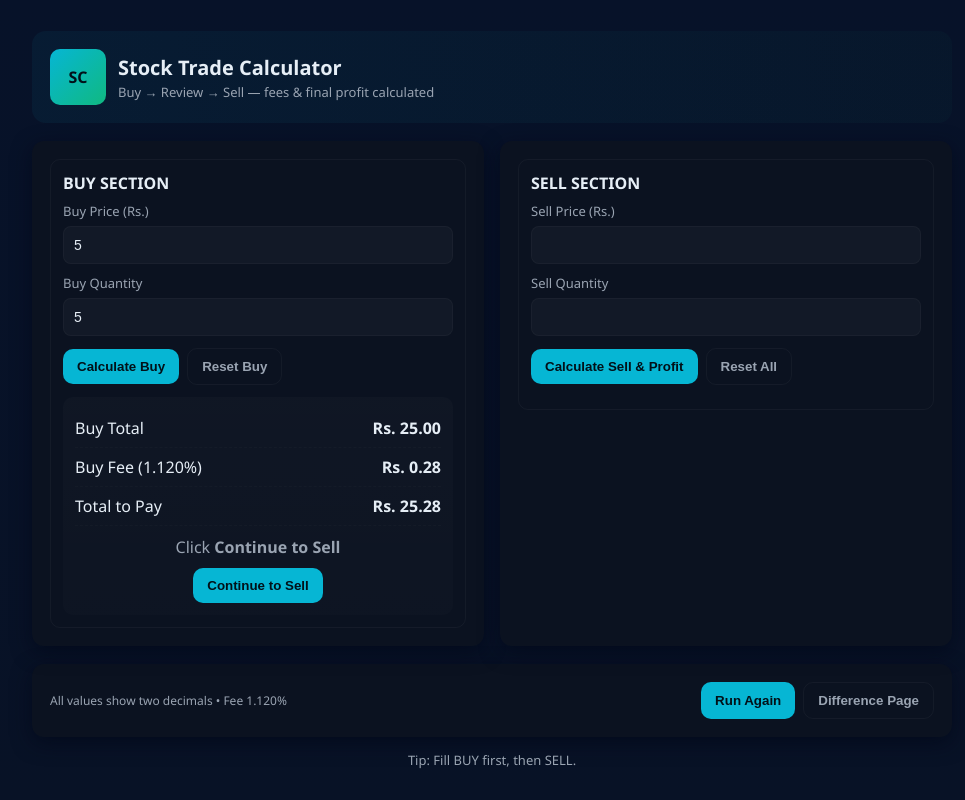
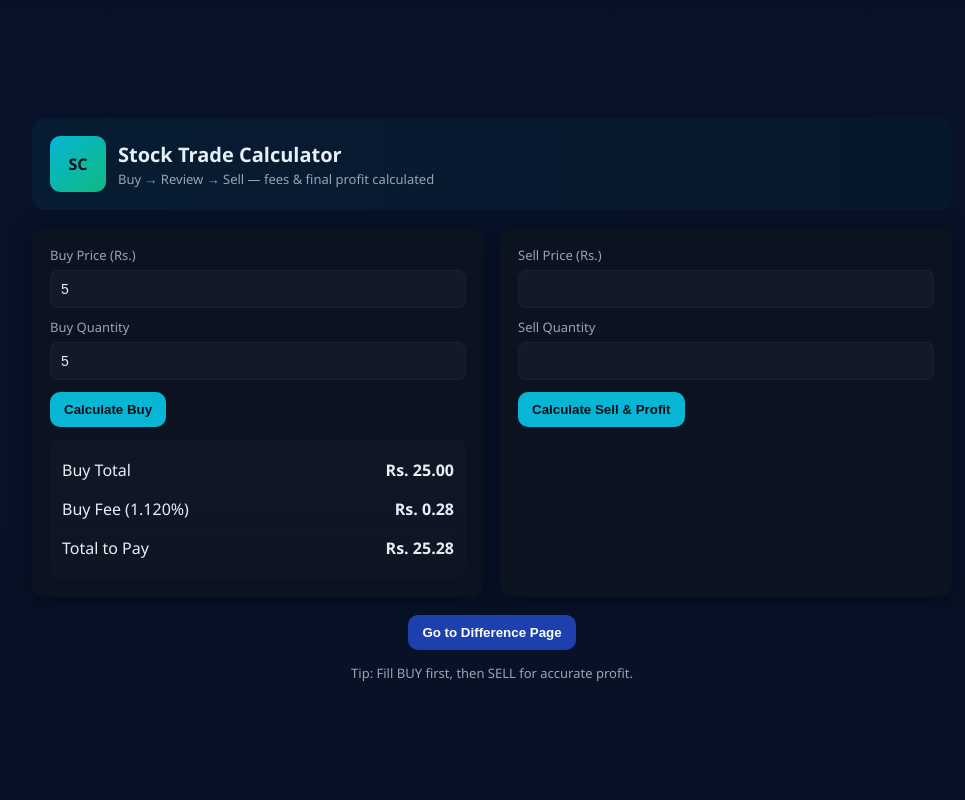
Before and after one commit to Thinura-neth/Trading-Web, a plain HTML site: page index.html in a window 1280 px wide. Both pictures are taken after typing "5", "5" into the empty fields and a click on the button "Calculate Buy". Shown: the whole page, without its empty margins (148-1113 px from the left). Drawn offline with Linux system fonts and the light colour scheme.

Commit message:
Add files via upload

```diff
--- a/index.html
+++ b/index.html
@@ -11,42 +11,81 @@
       --card-pad:18px; --radius:12px; --mono: 'Segoe UI', Roboto, Helvetica, Arial, sans-serif;
     }
     *{box-sizing:border-box}
-    body{font-family:var(--mono);background:linear-gradient(180deg,#071229 0%, #081226 100%);color:#e6eef6;margin:0;min-height:100vh;display:flex;align-items:center;justify-content:center;padding:24px}
+    body{
+      font-family:var(--mono);
+      background:linear-gradient(180deg,#071229 0%, #081226 100%);
+      color:#e6eef6;margin:0;min-height:100vh;
+      display:flex;align-items:center;justify-content:center;padding:24px
+    }
     .wrap{width:100%;max-width:920px}
 
-    .header{background:linear-gradient(90deg, rgba(6,182,212,0.06), rgba(16,185,129,0.03));border-radius:14px;padding:18px;margin-bottom:18px;display:flex;align-items:center;gap:12px}
-    .logo{width:56px;height:56px;border-radius:10px;background:linear-gradient(135deg,var(--accent),#10b981);display:flex;align-items:center;justify-content:center;font-weight:700;color:#021018}
-    .title h1{margin:0;font-size:20px} .title p{margin:2px 0 0;font-size:13px;color:var(--muted)}
+    .header{
+      background:linear-gradient(90deg, rgba(6,182,212,0.06),
+      rgba(16,185,129,0.03));
+      border-radius:14px;padding:18px;margin-bottom:18px;
+      display:flex;align-items:center;gap:12px
+    }
+    .logo{
+      width:56px;height:56px;border-radius:10px;
+      background:linear-gradient(135deg,var(--accent),#10b981);
+      display:flex;align-items:center;justify-content:center;
+      font-weight:700;color:#021018
+    }
+    .title h1{margin:0;font-size:20px}
+    .title p{margin:2px 0 0;font-size:13px;color:var(--muted)}
 
     .grid{display:grid;grid-template-columns:1fr 1fr;gap:16px}
-    .card{background:var(--card);border-radius:var(--radius);padding:var(--card-pad);box-shadow:0 6px 20px rgba(2,6,23,0.6);}
+    .card{
+      background:var(--card);border-radius:var(--radius);
+      padding:var(--card-pad);box-shadow:0 6px 20px rgba(2,6,23,0.6);
+    }
 
     label{display:block;font-size:13px;color:var(--muted);margin-bottom:6px}
-    input[type="number"]{width:100%;padding:10px;border-radius:8px;border:1px solid rgba(255,255,255,0.03);background:var(--glass);color:inherit;font-size:14px}
-    .muted{font-size:12px;color:var(--muted)}
+    input[type="number"]{
+      width:100%;padding:10px;border-radius:8px;
+      border:1px solid rgba(255,255,255,0.03);
+      background:var(--glass);color:inherit;font-size:14px
+    }
 
-    .btn{display:inline-flex;align-items:center;gap:8px;background:var(--accent);color:#021018;padding:10px 14px;border-radius:10px;border:0;cursor:pointer;font-weight:600}
-    .btn.secondary{background:transparent;border:1px solid rgba(255,255,255,0.04);color:var(--muted)}
+    .btn{
+      display:inline-flex;align-items:center;gap:8px;
+      background:var(--accent);color:#021018;
+      padding:10px 14px;border-radius:10px;border:0;
+      cursor:pointer;font-weight:600
+    }
+    .btn.secondary{
+      background:transparent;border:1px solid rgba(255,255,255,0.04);color:var(--muted)
+    }
 
-    .summary{background:linear-gradient(180deg, rgba(255,255,255,0.02), rgba(255,255,255,0.01));padding:12px;border-radius:10px}
-    .row{display:flex;justify-content:space-between;padding:8px 0;border-bottom:1px dashed rgba(255,255,255,0.02)}
+    .summary{
+      background:linear-gradient(180deg, rgba(255,255,255,0.02),
+      rgba(255,255,255,0.01));padding:12px;border-radius:10px
+    }
+    .row{
+      display:flex;justify-content:space-between;padding:8px 0;
+      border-bottom:1px dashed rgba(255,255,255,0.02)
+    }
     .row:last-child{border-bottom:0}
     .value{font-weight:700}
 
     .final{font-size:18px;padding:14px;border-radius:10px;text-align:center}
-    .profit{background:linear-gradient(90deg, rgba(16,185,129,0.12), rgba(16,185,129,0.04));color:var(--green)}
-    .loss{background:linear-gradient(90deg, rgba(220,38,38,0.1), rgba(220,38,38,0.03));color:var(--red)}
+    .profit{
+      background:linear-gradient(90deg, rgba(16,185,129,0.12),
+      rgba(16,185,129,0.04));color:var(--green)
+    }
+    .loss{
+      background:linear-gradient(90deg, rgba(220,38,38,0.1),
+      rgba(220,38,38,0.03));color:var(--red)
+    }
 
-    .box-title{font-weight:700;margin-bottom:8px}
-    .box{border:1px solid rgba(255,255,255,0.04);padding:12px;border-radius:10px}
+    .footer{
+      margin-top:14px;color:var(--muted);font-size:13px;text-align:center
+    }
 
-    .progress-wrap{height:12px;background:rgba(255,255,255,0.03);border-radius:8px;overflow:hidden}
-    .progress-bar{height:100%;width:0%;background:linear-gradient(90deg,var(--accent),#10b981);transition:width 350ms linear}
-
-    .controls{display:flex;gap:8px;align-items:center}
-    .footer{margin-top:14px;color:var(--muted);font-size:13px;text-align:center}
-
-    @media (max-width:820px){.grid{grid-template-columns:1fr}.logo{display:none}}
+    @media (max-width:820px){
+      .grid{grid-template-columns:1fr}
+      .logo{display:none}
+    }
   </style>
 </head>
 <body>
@@ -60,187 +99,105 @@
     </div>
 
     <div class="grid">
+      <!-- BUY -->
       <div class="card">
-        <div class="box">
-          <div class="box-title">BUY SECTION</div>
-          <label>Buy Price (Rs.)</label>
-          <input id="buyPrice" type="number" min="0" step="0.01">
+        <label>Buy Price (Rs.)</label>
+        <input id="buyPrice" type="number" step="0.01">
 
-          <label style="margin-top:10px">Buy Quantity</label>
-          <input id="buyQty" type="number" min="1" step="1">
+        <label style="margin-top:10px">Buy Quantity</label>
+        <input id="buyQty" type="number" step="1">
 
-          <div style="margin-top:12px;display:flex;gap:8px;align-items:center">
-            <button id="buyBtn" class="btn">Calculate Buy</button>
-            <button id="resetBuy" class="btn secondary">Reset Buy</button>
-          </div>
+        <button id="buyBtn" class="btn" style="margin-top:12px">Calculate Buy</button>
 
-          <div style="margin-top:12px" id="buyResult" class="summary" hidden>
-            <div class="row"><div>Buy Total</div><div class="value" id="buyTotalDisplay">Rs. 0.00</div></div>
-            <div class="row"><div>Buy Fee (1.120%)</div><div class="value" id="buyFeeDisplay">Rs. 0.00</div></div>
-            <div class="row"><div>Total to Pay</div><div class="value" id="combinedBuyDisplay">Rs. 0.00</div></div>
-            <div style="margin-top:10px;text-align:center;color:var(--muted)">Click <b>Continue to Sell</b></div>
-            <div style="margin-top:10px;display:flex;justify-content:center">
-              <button id="toSell" class="btn" disabled>Continue to Sell</button>
-            </div>
-          </div>
+        <div id="buyResult" class="summary" hidden style="margin-top:12px">
+          <div class="row"><div>Buy Total</div><div class="value" id="buyTotal">Rs. 0.00</div></div>
+          <div class="row"><div>Buy Fee (1.120%)</div><div class="value" id="buyFee">Rs. 0.00</div></div>
+          <div class="row"><div>Total to Pay</div><div class="value" id="buyNet">Rs. 0.00</div></div>
         </div>
       </div>
 
+      <!-- SELL (Always Active) -->
       <div class="card">
-        <div class="box">
-          <div class="box-title">SELL SECTION</div>
-          <label>Sell Price (Rs.)</label>
-          <input id="sellPrice" type="number" min="0" step="0.01" disabled>
+        <label>Sell Price (Rs.)</label>
+        <input id="sellPrice" type="number" step="0.01">
 
-          <label style="margin-top:10px">Sell Quantity</label>
-          <input id="sellQty" type="number" min="1" step="1" disabled>
+        <label style="margin-top:10px">Sell Quantity</label>
+        <input id="sellQty" type="number" step="1">
 
-          <div style="margin-top:12px;display:flex;gap:8px;align-items:center">
-            <button id="calcSell" class="btn" disabled>Calculate Sell & Profit</button>
-            <button id="resetAll" class="btn secondary">Reset All</button>
-          </div>
+        <button id="sellBtn" class="btn" style="margin-top:12px">Calculate Sell & Profit</button>
 
-          <div style="margin-top:12px" id="sellResult" class="summary" hidden>
-            <div class="row"><div>Sell Total</div><div class="value" id="sellTotalDisplay">Rs. 0.00</div></div>
-            <div class="row"><div>Sell Fee (1.120%)</div><div class="value" id="sellFeeDisplay">Rs. 0.00</div></div>
-            <div class="row"><div>Combined Fees</div><div class="value" id="feeTotalDisplay">Rs. 0.00</div></div>
-            <div class="row"><div>Profit Before Fees</div><div class="value" id="profitBeforeDisplay">Rs. 0.00</div></div>
-            <div style="margin-top:10px" id="finalBox" class="final">Final Profit: <span id="finalProfitDisplay">Rs. 0.00</span></div>
-          </div>
+        <div id="sellResult" class="summary" hidden style="margin-top:12px">
+          <div class="row"><div>Sell Total</div><div class="value" id="sellTotal">Rs. 0.00</div></div>
+          <div class="row"><div>Sell Fee (1.120%)</div><div class="value" id="sellFee">Rs. 0.00</div></div>
+          <div class="row"><div>Total Fees</div><div class="value" id="allFees">Rs. 0.00</div></div>
+          <div class="row"><div>Profit Before Fees</div><div class="value" id="pBefore">Rs. 0.00</div></div>
 
-          <div style="margin-top:12px">
-            <div class="progress-wrap" hidden id="progressWrap"><div class="progress-bar" id="progressBar"></div></div>
+          <div id="finalBox" class="final">
+            Final Profit: <span id="profitFinal">Rs. 0.00</span>
           </div>
         </div>
       </div>
     </div>
 
-    <div style="margin-top:18px" class="card">
-      <div style="display:flex;justify-content:space-between;align-items:center">
-        <div class="muted">All values show two decimals • Fee 1.120%</div>
-        <div style="display:flex;gap:8px">
-          <button id="runAgain" class="btn">Run Again</button>
-
-          <!-- 🔥 NEW BUTTON HERE -->
-          <button id="diffBtn" class="btn secondary">Difference Page</button>
-
-        </div>
-      </div>
+    <!-- BLUE BUTTON HERE -->
+    <div style="margin-top:18px;text-align:center">
+      <button class="btn" style="background:#1E40AF;color:white"
+        onclick="location.href='difference.html'">
+        Go to Difference Page
+      </button>
     </div>
 
-    <div class="footer">Tip: Fill BUY first, then SELL.</div>
+    <div class="footer">Tip: Fill BUY first, then SELL for accurate profit.</div>
   </div>
 
 <script>
-(function(){
-  const buyPrice=document.getElementById('buyPrice');
-  const buyQty=document.getElementById('buyQty');
-  const buyBtn=document.getElementById('buyBtn');
-  const resetBuy=document.getElementById('resetBuy');
-  const buyResult=document.getElementById('buyResult');
-  const buyTotalDisplay=document.getElementById('buyTotalDisplay');
-  const buyFeeDisplay=document.getElementById('buyFeeDisplay');
-  const combinedBuyDisplay=document.getElementById('combinedBuyDisplay');
-  const toSell=document.getElementById('toSell');
+const FEE = 1.120 / 100;
+const r = n => "Rs. " + Number(n).toFixed(2);
 
-  const sellPrice=document.getElementById('sellPrice');
-  const sellQty=document.getElementById('sellQty');
-  const calcSell=document.getElementById('calcSell');
-  const resetAll=document.getElementById('resetAll');
-  const sellResult=document.getElementById('sellResult');
-  const sellTotalDisplay=document.getElementById('sellTotalDisplay');
-  const sellFeeDisplay=document.getElementById('sellFeeDisplay');
-  const feeTotalDisplay=document.getElementById('feeTotalDisplay');
-  const profitBeforeDisplay=document.getElementById('profitBeforeDisplay');
-  const finalProfitDisplay=document.getElementById('finalProfitDisplay');
-  const finalBox=document.getElementById('finalBox');
+buyBtn.onclick = () => {
+  let p = parseFloat(buyPrice.value);
+  let q = parseFloat(buyQty.value);
+  if(!p || !q) return alert("Enter valid BUY values");
 
-  const progressWrap=document.getElementById('progressWrap');
-  const progressBar=document.getElementById('progressBar');
-  const runAgain=document.getElementById('runAgain');
+  let t = p*q;
+  let f = t*FEE;
+  let net = t+f;
 
-  const diffBtn=document.getElementById('diffBtn');
+  buyTotal.textContent = r(t);
+  buyFee.textContent = r(f);
+  buyNet.textContent = r(net);
+  buyResult.hidden = false;
+};
 
-  const FEE_RATE=1.120/100;
-  function formatR(x){return 'Rs. '+Number(x||0).toFixed(2);}
+sellBtn.onclick = () => {
+  let sp = parseFloat(sellPrice.value);
+  let sq = parseFloat(sellQty.value);
+  let bp = parseFloat(buyPrice.value);
+  let bq = parseFloat(buyQty.value);
 
-  function animate(cb){
-    progressWrap.hidden=false;
-    progressBar.style.width='0%';
-    let x=0;
-    const id=setInterval(()=>{
-      x+=20+Math.random()*20;
-      if(x>=100)x=100;
-      progressBar.style.width=x+'%';
-      if(x===100){
-        clearInterval(id);
-        setTimeout(()=>{progressWrap.hidden=true;cb();},300);
-      }
-    },100);
-  }
+  if(!sp || !sq) return alert("Enter valid SELL values");
+  if(!bp || !bq) return alert("Fill BUY section first");
 
-  buyBtn.onclick=()=>{
-    const p=parseFloat(buyPrice.value);
-    const q=parseFloat(buyQty.value);
-    if(!p||!q||p<=0||q<=0){alert("Invalid BUY input");return;}
-    animate(()=>{
-      const t=p*q;
-      const f=t*FEE_RATE;
-      const c=t+f;
-      buyTotalDisplay.textContent=formatR(t);
-      buyFeeDisplay.textContent=formatR(f);
-      combinedBuyDisplay.textContent=formatR(c);
-      buyResult.hidden=false;
-      toSell.disabled=false;
-    });
-  };
+  let st = sp*sq;
+  let sf = st*FEE;
 
-  toSell.onclick=()=>{sellPrice.disabled=false;sellQty.disabled=false;calcSell.disabled=false;}
+  let bt = bp*bq;
+  let bf = bt*FEE;
 
-  calcSell.onclick=()=>{
-    const sp=parseFloat(sellPrice.value);
-    const sq=parseFloat(sellQty.value);
-    const bp=parseFloat(buyPrice.value);
-    const bq=parseFloat(buyQty.value);
-    if(!sp||!sq||sp<=0||sq<=0){alert("Invalid SELL input");return;}
+  let fees = sf + bf;
+  let pb = st - bt;
+  let fp = pb - fees;
 
-    animate(()=>{
-      const st=sp*sq;
-      const sf=st*FEE_RATE;
-      const bt=bp*bq;
-      const bf=bt*FEE_RATE;
-      const fees=sf+bf;
-      const pb=st-bt;
-      const fp=pb-fees;
+  sellTotal.textContent = r(st);
+  sellFee.textContent = r(sf);
+  allFees.textContent = r(fees);
+  pBefore.textContent = r(pb);
+  profitFinal.textContent = r(fp);
 
-      sellTotalDisplay.textContent=formatR(st);
-      sellFeeDisplay.textContent=formatR(sf);
-      feeTotalDisplay.textContent=formatR(fees);
-      profitBeforeDisplay.textContent=formatR(pb);
-      finalProfitDisplay.textContent=formatR(fp);
+  finalBox.className = fp >= 0 ? "final profit" : "final loss";
 
-      sellResult.hidden=false;
-
-      if(fp>=0){finalBox.className="final profit";}
-      else{finalBox.className="final loss";}
-    });
-  };
-
-  resetBuy.onclick=()=>{
-    buyPrice.value='';buyQty.value='';
-    buyResult.hidden=true;toSell.disabled=true;
-    sellPrice.disabled=true;sellQty.disabled=true;
-    calcSell.disabled=true;sellResult.hidden=true;
-  };
-
-  resetAll.onclick=()=>{location.reload();};
-
-  runAgain.onclick=()=>{location.reload();};
-
-  // 🔥 NEW BUTTON ACTION
-  diffBtn.onclick=()=>{ window.location.href="difference.html"; };
-
-})();
+  sellResult.hidden = false;
+};
 </script>
 </body>
 </html>
```
